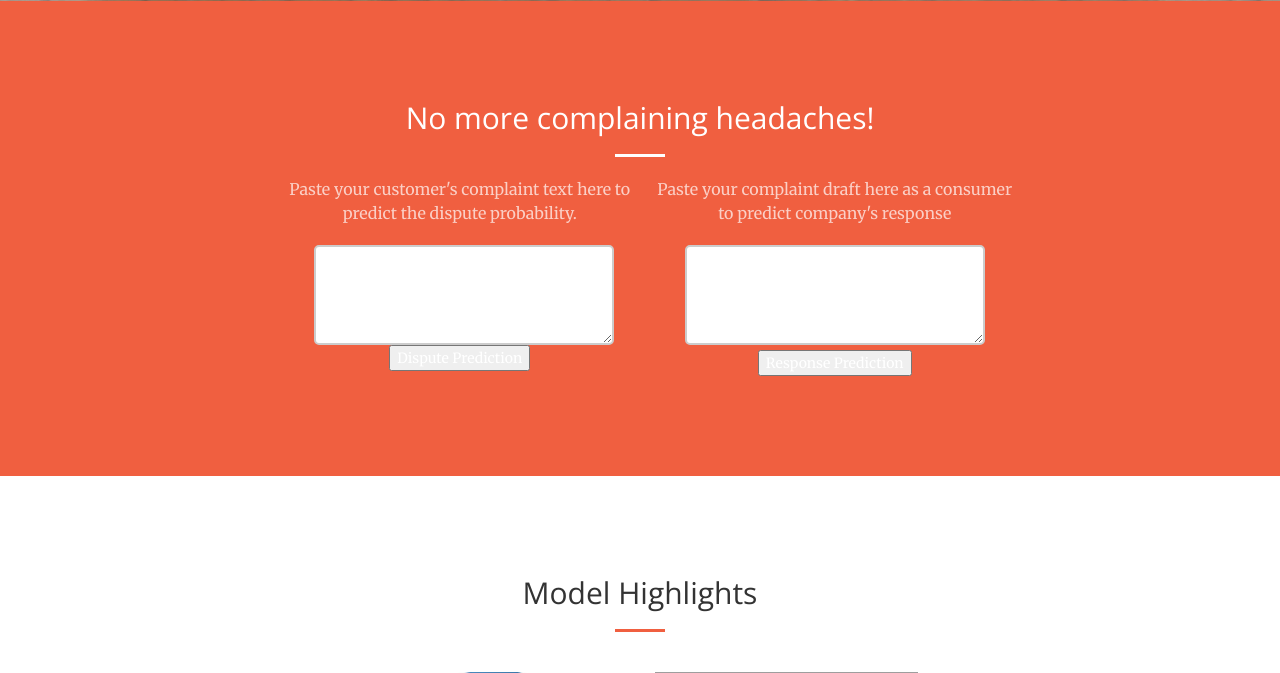
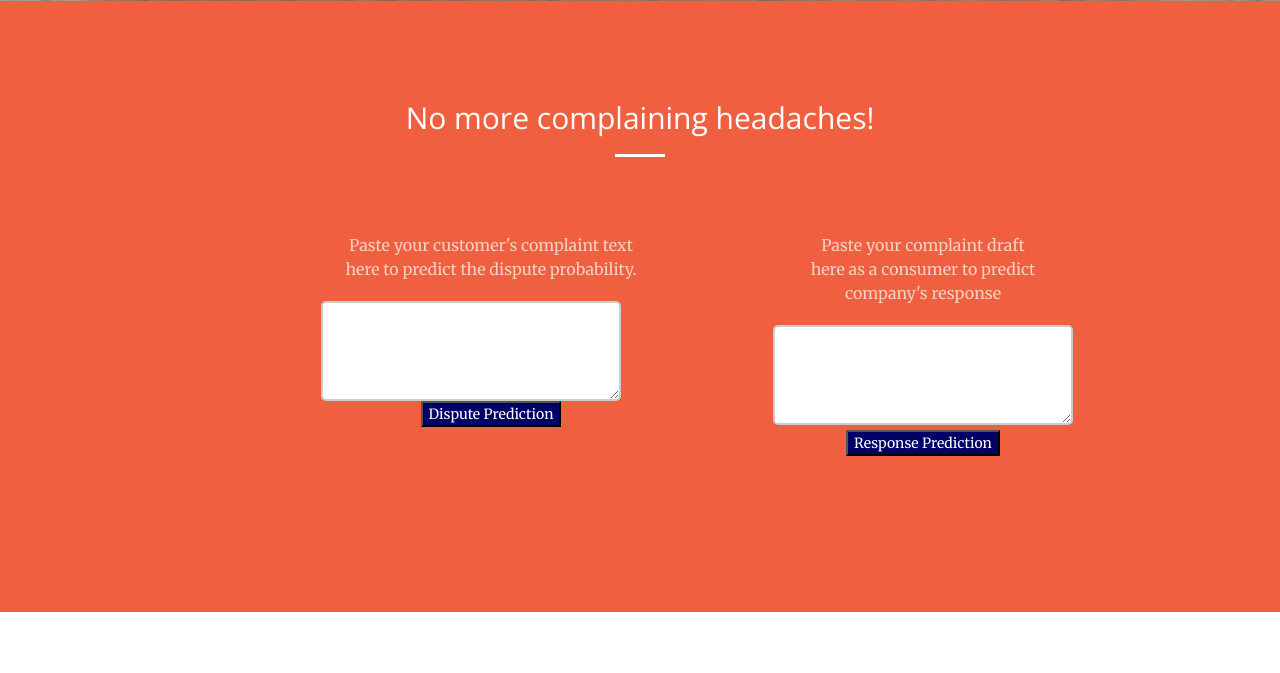
Before and after one commit to zhanghaizhen/Financial-Service-Complaint-Management, a Flask app: page / in a window 1280 px wide. Shown: the part 799-1472 px from the top of the page. Run offline with Flask 2, Linux system fonts and the light colour scheme; some libraries are stand-ins or nearby versions; grey boxes are pictures that could not be loaded.

Commit message:
index reformat

```diff
--- a/webapp/templates/index.html
+++ b/webapp/templates/index.html
@@ -91,21 +91,21 @@ Consumers to predict company's response to improve the favorite outcome. </span>
                 <div class="col-lg-8 col-lg-offset-2 text-center">
                     <h2 class="section-heading">No more complaining headaches!</h2>
                     <hr class="light">
-<table><tr><td style="vertical-align:top">
-<p class="text-faded">Paste your customer's complaint text
+<table><tr><td style="vertical-align:top; padding:4em">
+<p class="text-faded">Paste your customer's complaint text<br />
 		 here to predict the dispute probability.</p>
                     <form action="/dispute_predict" method='POST' >
-                          <textarea cols="40" rows="5" type="text" rows=5 style= "padding:5px; border:2px solid #ccc; color: black; -webkit-border-radius: 5px;border-radius: 5px; float:right; margin-right:40px;width: 300px;height:100px; float: right; margin-top: 0px;" size="2000" name="business_input" /></textarea>
+                          <textarea cols="40" rows="5" type="text" rows=5 style= "padding:5px; border:2px solid #ccc; color: black; -webkit-border-radius: 5px;border-radius: 5px; margin-right:40px;width: 300px;height:100px; float: right; margin-top: 0px;" size="2000" name="business_input" /></textarea>
 <br />
 
-                          <input type="submit" value="Dispute Prediction"/>
+                          <input type="submit" style="background:#006" value="Dispute Prediction"/>
                       </form>
-</td><td style="vertical-align:top">
+</td><td style="vertical-align:top; padding:4em">
                     <p class="text-faded">Paste your complaint
- draft here as a consumer to predict company's response</p>
+ draft <br />  here as a consumer to predict company's response</p>
 
                     <form action="/response_predict" method='POST' >
-                            <textarea cols="40" rows="5" type="text" style="padding:5px; border:2px solid #ccc; color: black; -webkit-border-radius: 5px;border-radius: 5px;width: 300px;height:100px;" size="40"  name="consumer_input" /></textarea></br /><input type="submit" value="Response Prediction"/>
+                            <textarea cols="40" rows="5" type="text" style="padding:5px; border:2px solid #ccc; color: black; -webkit-border-radius: 5px;border-radius: 5px;width: 300px;height:100px;" size="40"  name="consumer_input" /></textarea></br /><input type="submit" style="background:#006" value="Response Prediction"/>
                         </form>
 </td></tr></table>
                 </div>
```
